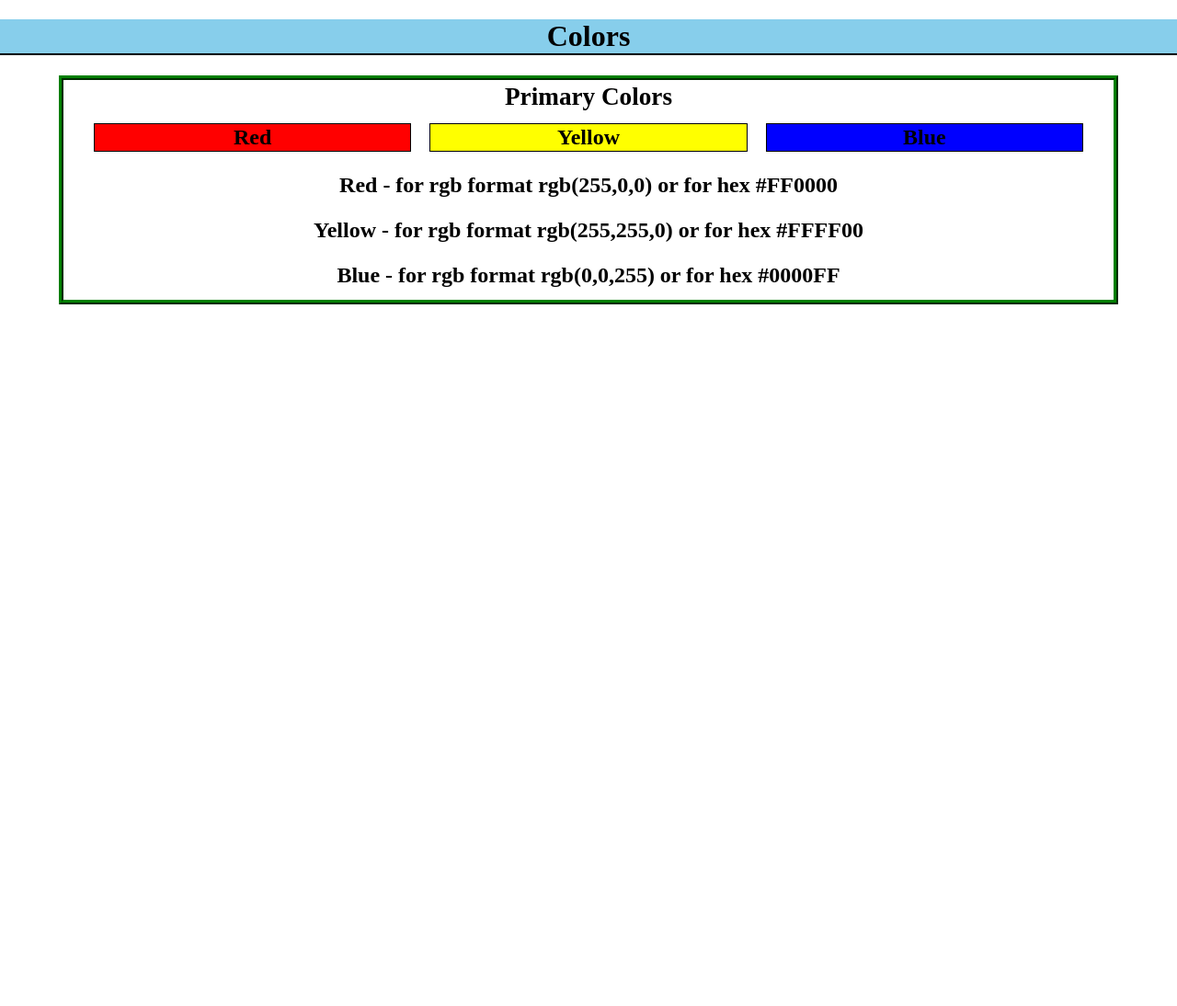
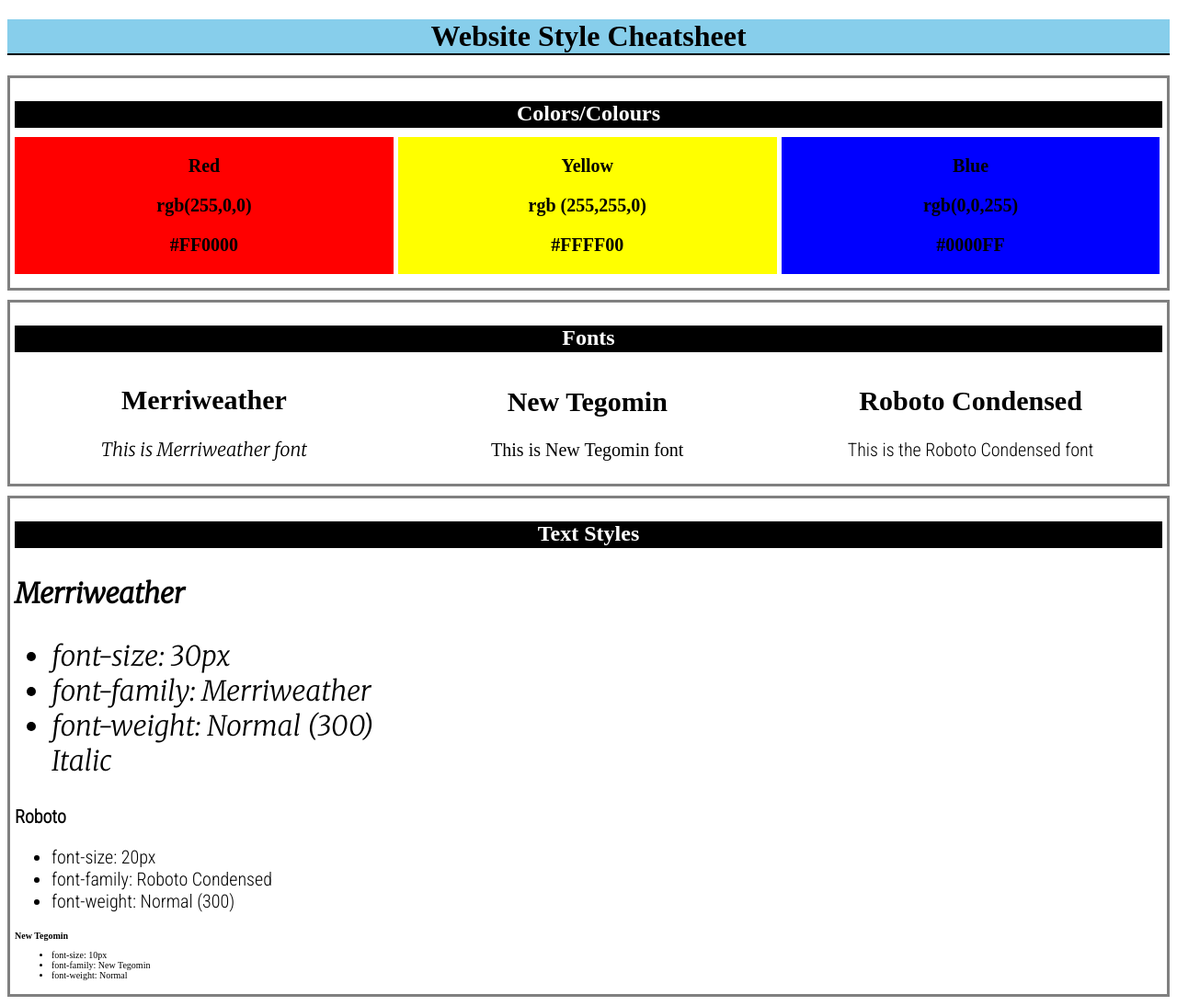
Before and after one commit to manny53365/Website-Design-System, a plain HTML site: page index.html in a window 1280 px wide. Shown: the whole page at 92% size. Before the commit the page ends 800 px from the top, so only its background shows below. Drawn offline with Linux system fonts and the light colour scheme; a web font is replaced by a local one.

Commit message:
Add files via upload

```diff
--- a/index.html
+++ b/index.html
@@ -3,38 +3,77 @@
 <html>
 
     <head>
-        <title>Manny's Website Design Page</title>
+        <title>Website Design Page</title>
         <link href="styles.css" rel="stylesheet" type="text/css">
     </head>
-
     <body>
-        <h1>Colors</h1>
-
-        <table>
-            <thead>
-                <tr>
-                    <th>Primary Colors</th>
-                </tr>
-            </thead>
-            <tbody>
-                <tr>
-                    <td id="red">Red</td>
-                    <td id="yellow">Yellow</td>
-                    <td id="blue">Blue</td>
-                 </tr>
-                 <tr>
-                     <td>
-                         Red - for rgb format rgb(255,0,0) or for hex #FF0000
-                     </td>
-                     <td>
-                         Yellow - for rgb format rgb(255,255,0) or for hex #FFFF00
-                     </td>
-                     <td>
-                         Blue - for rgb format  rgb(0,0,255) or for hex #0000FF
-                     </td>
-                 </tr>
-            </tbody>
-        </table>
+        <h1>Website Style Cheatsheet</h1>
+        <div class="container">
+            <h2 class="heading">Colors/Colours</h2>
+            <div class="color-container">
+                <div class="color-panel-red">
+                    <p class="color">Red</p>
+                    <p class="rgb-format">rgb(255,0,0)</p>
+                    <p class="hex-format">#FF0000</p>
+                </div>
+                <div class="color-panel-yellow">
+                    <p class="color">Yellow</p>
+                    <p class="rgb-format">rgb (255,255,0)</p>
+                    <p class="hex-format">#FFFF00</p>
+                </div>
+                <div class="color-panel-blue">
+                    <p class="color">Blue</p>
+                    <p class="rgb-format">rgb(0,0,255)</p>
+                    <p class="hex-format">#0000FF</p>
+                </div>
+            </div>
+        </div>
+        <div class="container">
+            <h2 class="heading">Fonts</h2>
+            <div class="font-container">
+                <div class="font-panel">
+                    <h2>Merriweather</h2>
+                    <p class="merriweather">This is Merriweather font</p>
+                </div>
+                <div class="font-panel">
+                    <h2>New Tegomin</h2>
+                    <p class="tegomin">This is New Tegomin font</p>
+                </div>
+                <div class="font-panel">
+                    <h2>Roboto Condensed</h2>
+                    <p class="roboto">This is the Roboto Condensed font</p>
+                </div>
+            </div>
+        </div>
+        <div class="container">
+            <h2 class="heading">Text Styles</h2>
+            <div class="text-container">
+                <div class="heading-one">
+                    <strong><p class="merriweather">Merriweather</p></strong>
+                    <ul class="merriweather">
+                        <li>font-size: 30px</li>
+                        <li>font-family: Merriweather</li>
+                        <li>font-weight: Normal (300) Italic</li>
+                    </ul>
+                </div>
+                <div class="heading-two">
+                    <strong><p class="roboto">Roboto</p></strong>
+                    <ul class="roboto">
+                        <li>font-size: 20px</li>
+                        <li>font-family: Roboto Condensed</li>
+                        <li>font-weight: Normal (300)</li>
+                    </ul>
+                </div>
+                <div class="heading-three">
+                    <strong><p class="tegomin">New Tegomin</p></strong>
+                    <ul>
+                        <li>font-size: 10px</li>
+                        <li>font-family: New Tegomin</li>
+                        <li>font-weight: Normal</li>
+                    </ul>
+                </div>
+            </div>
+        </div>
     </body>
 
     <footer>
--- a/styles.css
+++ b/styles.css
@@ -1,62 +1,43 @@
+@import url('https://fonts.googleapis.com/css2?family=New+Tegomin&display=swap');
+@import url('https://fonts.googleapis.com/css2?family=Roboto+Condensed:wght@300&display=swap');
+@import url('https://fonts.googleapis.com/css2?family=Merriweather:ital,wght@1,300&display=swap');
+
 html {
     font-size: 16px;
-    margin:0;
-    padding: 0;
-}
-
-head {
     margin: 0;
     padding: 0;
 }
 
-body {
-    margin: 0;
+.color-container{
+    width: 100%;
+    margin-bottom: 10px;
+    font-weight: bold;
+    font-size: 20px;
 }
 
-table {
-    text-align: center;
-    width: 90%;
-    border: 5px ridge green;
-    margin-left: 5%;
+div {
+    display: block;
 }
 
-thead {
-    font-family: 'Times New Roman', Times, serif;
-    font-size: 1.7rem;
-}
-
-th {
-    text-align: center;
-    width: 100%;
-}
-
-tr {
+.color-panel-red {
+    display: inline-block;
+    background-color: red;
+    width: 33%;
     text-align: center;
 }
 
-td {
+.color-panel-yellow {
     display: inline-block;
-    margin: 10px;
-    font-size: 1.5rem;
-    font-weight: bold;
+    background-color: yellow;
+    width: 33%;
+    text-align: center;
 }
 
-#red {
-    background-color: red;
-    border: 1px solid black;
-    width: 30%;
-}
-
-#yellow {
-    background-color: yellow;
-    border: 1px solid black;
-    width: 30%;
-}
-
-#blue {
+.color-panel-blue {
+    display: inline-block;
     background-color: blue;
-    border: 1px solid black;
-    width: 30%;
+    width: 33%;
+    text-align: center;
 }
 
 h1 {
@@ -64,3 +45,60 @@
     border-bottom: 2px solid black;
     background-color: skyblue;
 }
+
+.container {
+    border: 3px solid gray;
+    padding: 5px;
+    margin-bottom: 10px;
+}
+
+.font-container {
+    width: 100%;
+    font-size: 20px;
+    display: inline-block;
+}
+
+.font-panel {
+    display: inline-block;
+    width: 33%;
+    text-align: center;
+}
+
+.tegomin {
+    font-family: 'New Tegomin', serif;
+}
+
+.roboto {
+    font-family: 'Roboto Condensed', sans-serif;
+}
+
+.merriweather {
+    font-family: 'Merriweather', serif;
+}
+
+.text-container {
+    width: 100%;
+}
+
+.heading-one {
+    font-size: 30px;
+    width: 33%;
+}
+
+.heading-two {
+    font-size: 20px;
+    width: 33%;
+}
+
+.heading-three {
+    font-size: 10px;
+    width:33%;
+}
+
+.heading {
+    text-align: center;
+    border-bottom: 2px solid black;
+    margin-bottom: 10px;
+    background-color: black;
+    color: white;
+}
```
Also changed, not shown: 2 other files.
